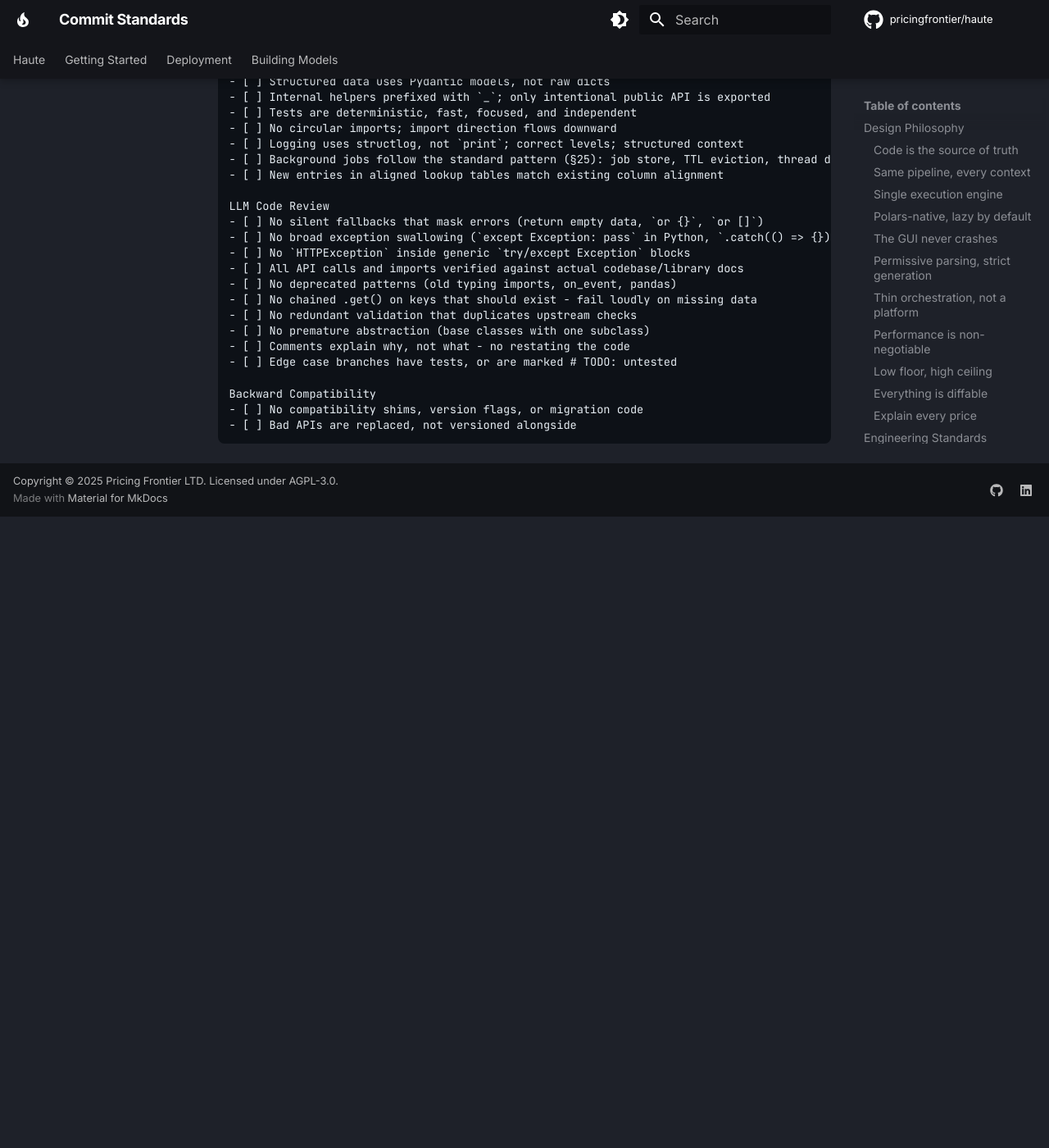
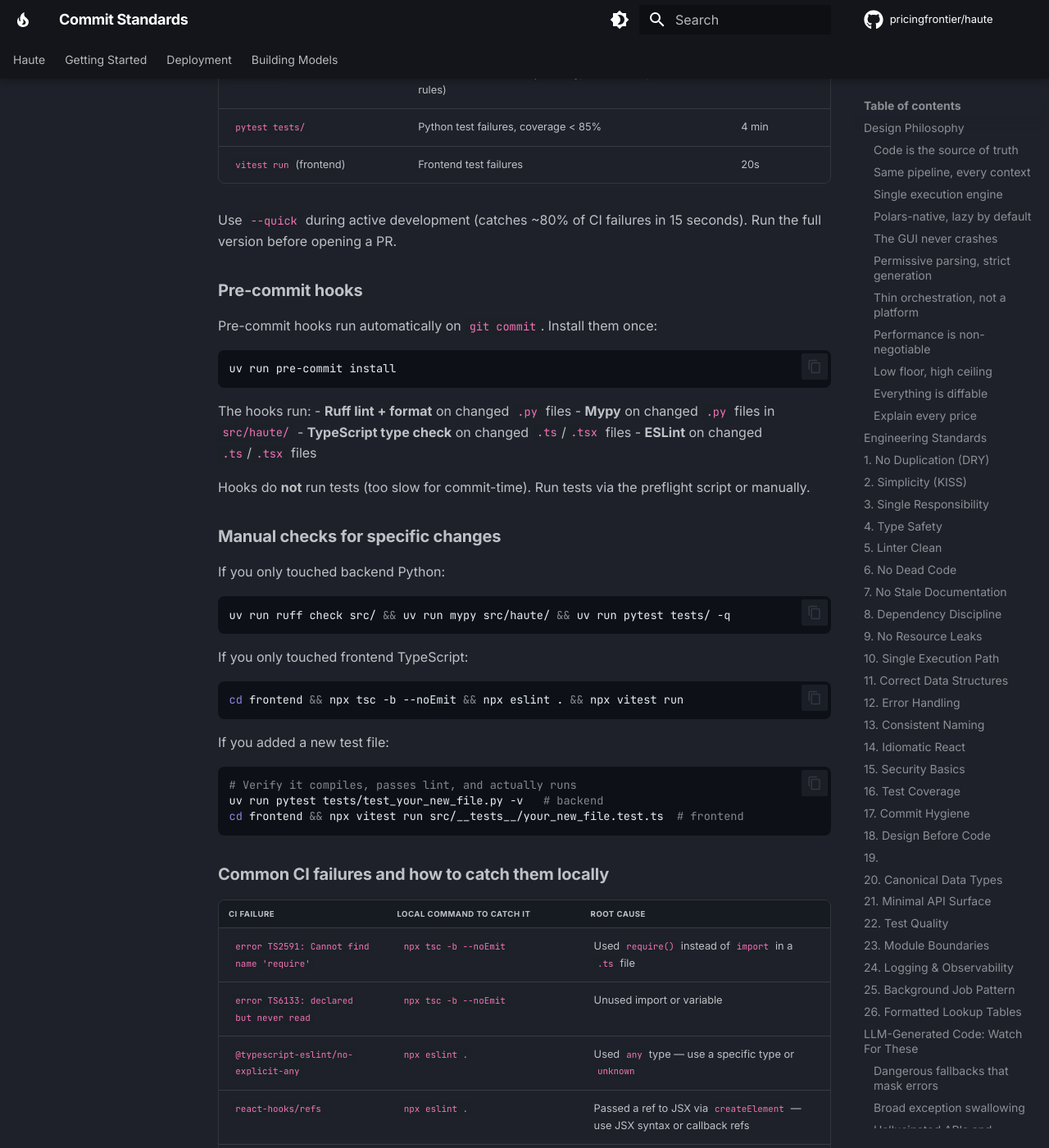
Before and after one commit to carpenn/haute, an MkDocs documentation site: the page built from docs/COMMIT_STANDARDS.md, in a window 1280 px wide and 1400 px high, scrolled down 14792 px. Shown: the whole window at 82% size. Built offline with MkDocs 1.6.1 and Material for MkDocs 9.7.7, drawn with Linux system fonts in a browser that asks for light colours; comment, search, counter and statistics services are not loaded; before the commit the page ends 15422 px from its top, so only the background shows below that; some of the changed text lies outside the part shown.

Commit message:
pre commit checks

````diff
--- a/docs/COMMIT_STANDARDS.md
+++ b/docs/COMMIT_STANDARDS.md
@@ -400,6 +400,86 @@ The only exception is the public PyPI package interface (`haute` CLI and core AP
 
 ---
 
+## Local Verification (Preflight)
+
+CI catches issues after you push, but failed CI wastes time. Run checks **locally** before pushing to catch problems in seconds rather than minutes.
+
+### Preflight script
+
+The repo includes a one-command verification script that mirrors CI exactly:
+
+```bash
+# Full check: lint + types + tests (~5 min)
+./scripts/preflight.sh
+
+# Quick check: lint + types only (~30s)
+./scripts/preflight.sh --quick
+```
+
+The script runs these checks in order and stops on first failure:
+
+| Check | What it catches | Approximate time |
+|-------|----------------|-----------------|
+| `ruff check src/` | Python lint errors | 1s |
+| `ruff format --check src/ tests/` | Python formatting | 1s |
+| `mypy src/haute/` | Python type errors | 5s |
+| `tsc -b --noEmit` (frontend) | TypeScript type errors | 5s |
+| `eslint .` (frontend) | JS/TS lint errors (no-explicit-any, unused vars, React hooks rules) | 3s |
+| `pytest tests/` | Python test failures, coverage < 85% | 4 min |
+| `vitest run` (frontend) | Frontend test failures | 20s |
+
+Use `--quick` during active development (catches ~80% of CI failures in 15 seconds). Run the full version before opening a PR.
+
+### Pre-commit hooks
+
+Pre-commit hooks run automatically on `git commit`. Install them once:
+
+```bash
+uv run pre-commit install
+```
+
+The hooks run:
+- **Ruff lint + format** on changed `.py` files
+- **Mypy** on changed `.py` files in `src/haute/`
+- **TypeScript type check** on changed `.ts`/`.tsx` files
+- **ESLint** on changed `.ts`/`.tsx` files
+
+Hooks do **not** run tests (too slow for commit-time). Run tests via the preflight script or manually.
+
+### Manual checks for specific changes
+
+If you only touched backend Python:
+```bash
+uv run ruff check src/ && uv run mypy src/haute/ && uv run pytest tests/ -q
+```
+
+If you only touched frontend TypeScript:
+```bash
+cd frontend && npx tsc -b --noEmit && npx eslint . && npx vitest run
+```
+
+If you added a new test file:
+```bash
+# Verify it compiles, passes lint, and actually runs
+uv run pytest tests/test_your_new_file.py -v   # backend
+cd frontend && npx vitest run src/__tests__/your_new_file.test.ts  # frontend
+```
+
+### Common CI failures and how to catch them locally
+
+| CI failure | Local command to catch it | Root cause |
+|-----------|-------------------------|-----------|
+| `error TS2591: Cannot find name 'require'` | `npx tsc -b --noEmit` | Used `require()` instead of `import` in a `.ts` file |
+| `error TS6133: declared but never read` | `npx tsc -b --noEmit` | Unused import or variable |
+| `@typescript-eslint/no-explicit-any` | `npx eslint .` | Used `any` type — use a specific type or `unknown` |
+| `react-hooks/refs` | `npx eslint .` | Passed a ref to JSX via `createElement` — use JSX syntax or callback refs |
+| `prefer-const` | `npx eslint .` | Used `let` for a variable that's never reassigned |
+| `FAILED ... DID NOT RAISE` | `uv run pytest tests/test_file.py -v` | Test expects an exception on one platform but not another |
+| `xfail(strict=True) XPASS` | `uv run pytest tests/test_file.py -v` | Race condition test passed unexpectedly — use `strict=False` |
+| `coverage fail_under=85` | `uv run pytest --cov=src/haute --cov-fail-under=85` | New code without tests, or test file not discovered |
+
+---
+
 ## Quick Checklist
 
 Copy into PR descriptions:
@@ -458,4 +538,8 @@ LLM Code Review
 Backward Compatibility
 - [ ] No compatibility shims, version flags, or migration code
 - [ ] Bad APIs are replaced, not versioned alongside
+
+Preflight
+- [ ] `./scripts/preflight.sh --quick` passes (lint + types)
+- [ ] `./scripts/preflight.sh` passes (full check with tests) — required before merge
 ```
````
Also changed, not shown: .pre-commit-config.yaml (+14 -0 lines), 4 other files.
